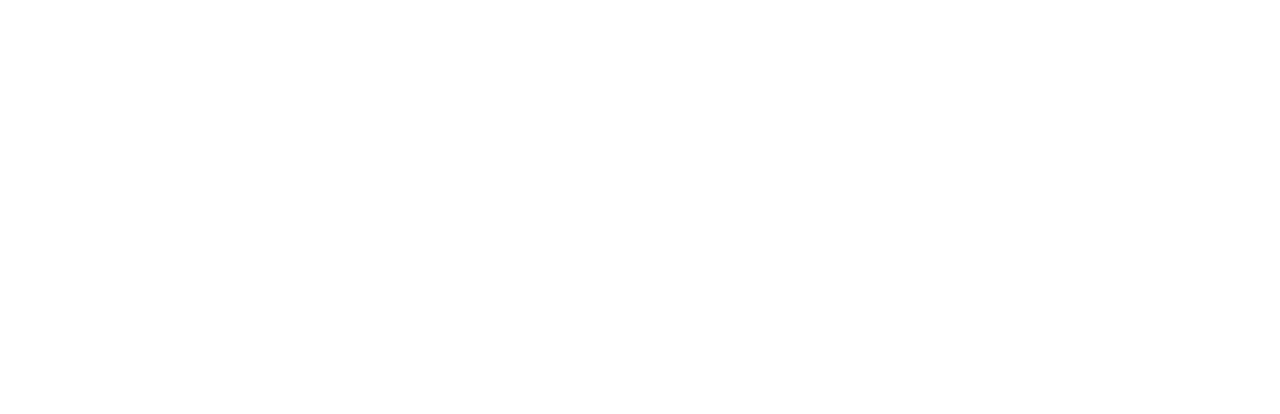
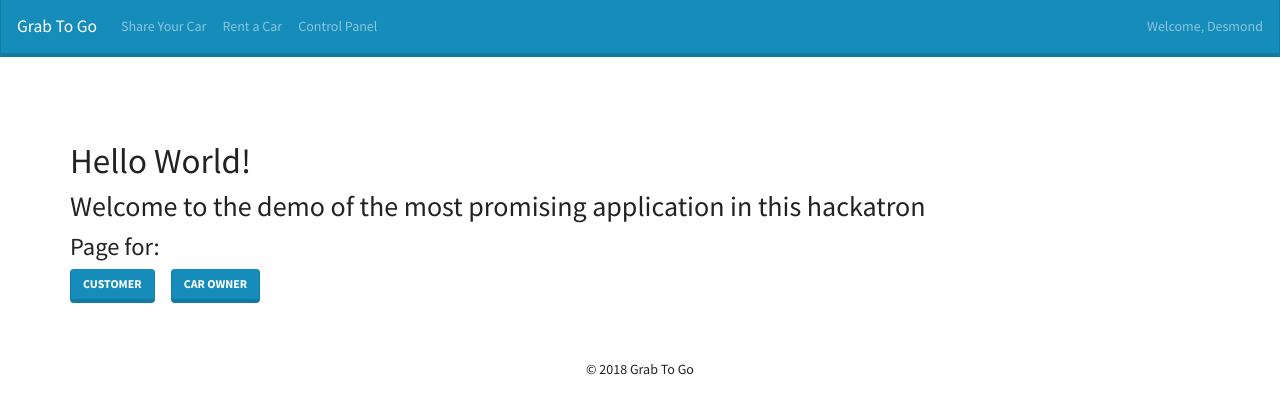
Before and after one commit to yiluzeng/YHACK-smartcar, a Flask app: page /car_form in a window 1280 px wide. Before the commit the part shown is empty. Shown: the top 414 px of the page. Run offline with Flask 2, Linux system fonts and the light colour scheme; some libraries are stand-ins or nearby versions.

Commit message:
add assets block

```diff
--- a/app/templates/base.html
+++ b/app/templates/base.html
@@ -6,6 +6,7 @@
       <meta http-equiv="X-UA-Compatible" content="IE=edge" />
       <meta name="viewport" content="width=device-width, initial-scale=1, shrink-to-fit=no">
 
+      <title>Grab To Go - {% block title %}{% endblock %}</title>
 
       <!-- JS & CSS Libary -->
       <link rel="stylesheet" href="{{ url_for('static', filename='bootstrap.min.css') }}">
@@ -17,7 +18,8 @@
 
       <link rel="stylesheet" href="{{ url_for('static', filename='style.css') }}">
 
-      <title>Grab To Go - {% block title %}{% endblock %}</title>
+      {% block assets %} {% endblock %}
+
     {% endblock %}
 </head>
 
@@ -55,7 +57,7 @@
     </main>
 
     {% block footer %}
-      <footer class="container">
+      <footer class="container mt-5">
         <p class="row justify-content-center">&copy; 2018 Grab To Go </p>
       </footer>
     {% endblock %}
--- a/app/templates/car_form/car_form.html
+++ b/app/templates/car_form/car_form.html
@@ -0,0 +1,24 @@
+{% extends 'base.html' %}
+
+{% block title %}Car Info{% endblock %}
+
+{% block content %}
+  <h1 class="row">Hello World!</h1>
+  <h2 class="row">Welcome to the demo of the most promising application in this hackatron</h2>
+  <h3 class="row">Page for:</h3>
+  <div class="row mt-2">
+    <div>
+      <a href="{{ url_for('car_list') }}">
+        <button type="button" class="btn btn-primary">Customer</button>
+      </a>
+    </div>
+    <div class="ml-3">
+      <a href="{{ url_for('car_form') }}">
+        <button type="button" class="btn btn-primary">Car Owner</button>
+      </a>
+    </div>
+  </div>
+  <div class="row mt-2">
+
+  </div>
+{% endblock %}
--- a/app/templates/index/index.html
+++ b/app/templates/index/index.html
@@ -18,7 +18,4 @@
       </a>
     </div>
   </div>
-  <div class="row mt-2">
-
-  </div>
 {% endblock %}
```
